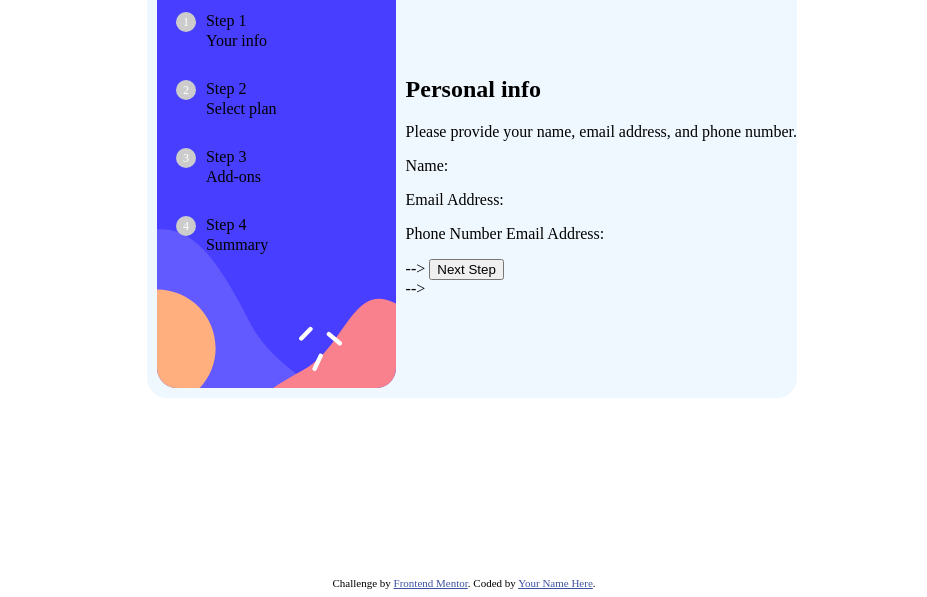
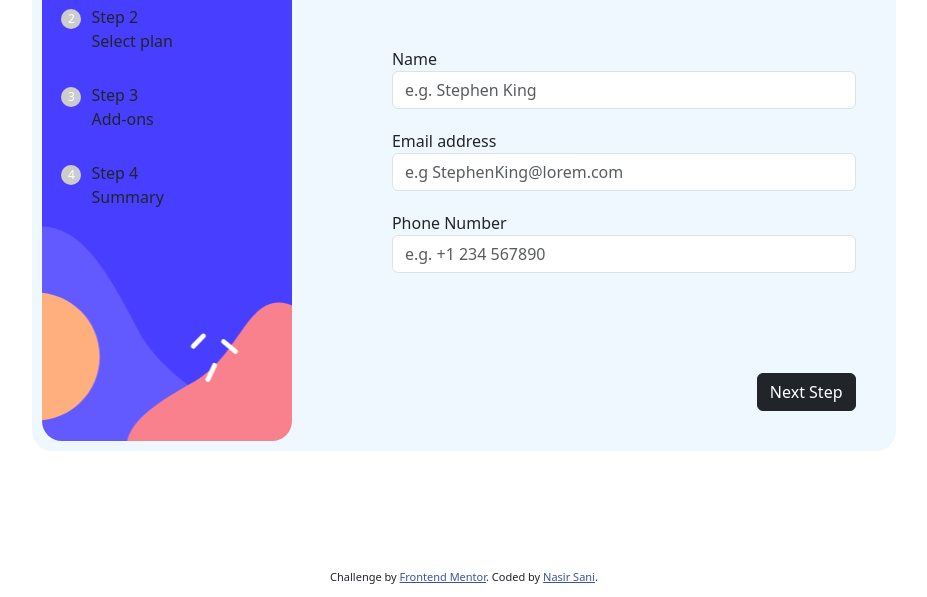
Before and after one commit to Blazehashira/Multi-Step-Form, a plain HTML site: page index.html in a window 1280 px wide. Shown: the part 231-828 px from the top of the page, without its empty margins (176-1103 px from the left). Drawn offline with nearby package versions, Linux system fonts and the light colour scheme.

Commit message:
Added bootstrap and styled first page

```diff
--- a/assets/styles.css
+++ b/assets/styles.css
@@ -60,12 +60,25 @@
   display: block;
   margin-left: 30px;
 }
+
+/* Section 1 -Your info */
 #section1 {
   grid-area: mc;
+  margin: 10px 0 0 50px;
+  padding: 20px 40px 40px 40px;
 }
-.forms {
-  margin: 100px auto;
+#section1 form {
+  margin: 50px auto 100px;
 }
+.tab {
+  margin-top: 20px;
+}
+
+.button-sect {
+  display: flex;
+  justify-content: flex-end;
+}
+
 /* .center-container {
 
 } */
--- a/index.html
+++ b/index.html
@@ -10,6 +10,13 @@
       href="./assets/images/favicon-32x32.png"
     />
     <title>Frontend Mentor | Multi-step form</title>
+    <link
+      href="https://cdn.jsdelivr.net/npm/bootstrap@5.3.0-alpha1/dist/css/bootstrap.min.css"
+      rel="stylesheet"
+      integrity="sha384-GLhlTQ8iRABdZLl6O3oVMWSktQOp6b7In1Zl3/Jr59b6EGGoI1aFkw7cmDA6j6gD"
+      crossorigin="anonymous"
+    />
+
     <link rel="stylesheet" href="assets/styles.css" />
     <script
       defer
@@ -23,51 +30,69 @@
         font-size: 11px;
         text-align: center;
       }
+
       .attribution a {
         color: hsl(228, 45%, 44%);
       }
     </style>
   </head>
+
   <body>
     <main class="container">
       <div class="center-container">
         <!-- Sidebar start -->
         <div class="sideBar">
           <ol>
-            <li>Step 1<span class="break-word">Your info</span> </li>
+            <li>Step 1<span class="break-word">Your info</span></li>
             <li>Step 2<span class="break-word">Select plan</span></li>
-            <li>Step 3<span class="break-word">Add-ons</span> </li>
+            <li>Step 3<span class="break-word">Add-ons</span></li>
             <li>Step 4<span class="break-word">Summary</span></li>
           </ol>
-
         </div>
 
         <!-- Sidebar end -->
 
         <!-- Step 1 start-->
-       <form class="forms" action="">
-          <section id="section1">
-            <h1>Personal info</h1>
-            <p>Please provide your name, email address, and phone number.</p>
-            <div class="tab">
-              Name:
-              <p input aria-placeholder="e.g. Stephen King"></p>
+        <section id="section1">
+          <h1>Personal info</h1>
+          <p>Please provide your name, email address, and phone number.</p>
+          <form>
+            <div class="tab form-group">
+              <label for="Name field">Name</label>
+              <input
+                class="form-control"
+                type="text"
+                name="fName lName"
+                id=""
+                input
+                placeholder="e.g. Stephen King"
+              />
             </div>
-            <div class="tab">
-              Email Address:
-              <p input aria-placeholder="e.g. stephenking@lorem.com"></p>
+            <div class="tab form-group">
+              <label for="InputEmail1">Email address</label>
+              <input
+                class="form-control"
+                type="email"
+                name=""
+                id=""
+                placeholder="e.g StephenKing@lorem.com"
+              />
             </div>
-            <div class="tab">
-              Phone Number Email Address:
-              <p
-                input
-                aria-placeholder=" e.g. +1 234 567
-            890 "
-              ></p>
-            </div> -->
-
-            <button>Next Step</button>
-          </section>
+            <div class="tab form-group">
+              <label for="Phone number">Phone Number</label>
+              <input
+                type="number"
+                name="Phone Number"
+                id=""
+                class="form-control"
+                placeholder="e.g. +1 234 567890"
+              />
+            </div>
+          </form>
+          <div class="button-sect">
+            <button class="btn btn-dark">Next Step</button>
+          </div>
+        </section>
         <!-- Step 1 end -->
 
         <!-- Step 2 start -->
@@ -135,7 +160,6 @@
 
         <!-- Step 5 end -->
         <!-- </form> -->
-        -->
       </div>
     </main>
 
@@ -143,7 +167,12 @@
       Challenge by
       <a href="https://www.frontendmentor.io?ref=challenge" target="_blank"
         >Frontend Mentor</a
-      >. Coded by <a href="#">Your Name Here</a>.
+      >. Coded by <a href="#">Nasir Sani</a>.
     </div>
+    <script
+      src="https://cdn.jsdelivr.net/npm/bootstrap@5.3.0-alpha1/dist/js/bootstrap.bundle.min.js"
+      integrity="sha384-w76AqPfDkMBDXo30jS1Sgez6pr3x5MlQ1ZAGC+nuZB+EYdgRZgiwxhTBTkF7CXvN"
+      crossorigin="anonymous"
+    ></script>
   </body>
 </html>
```
